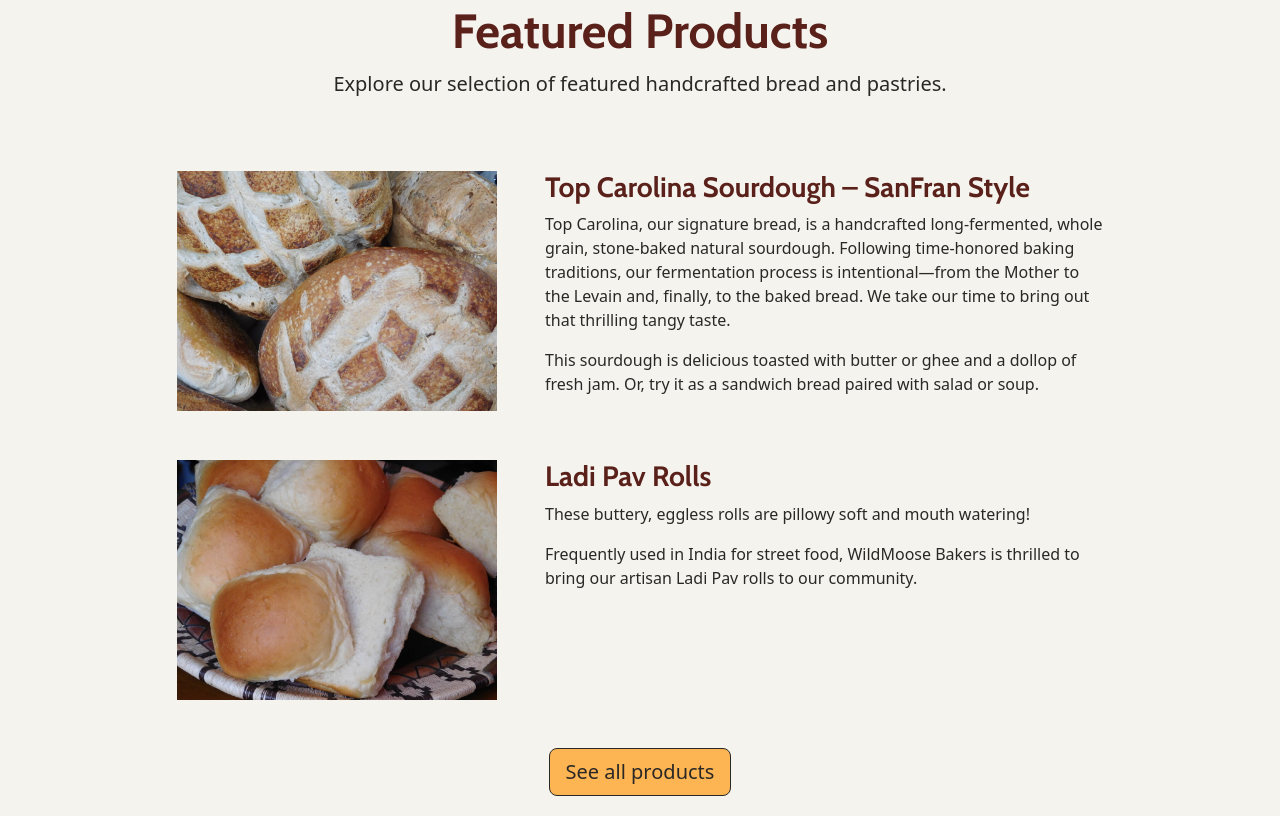
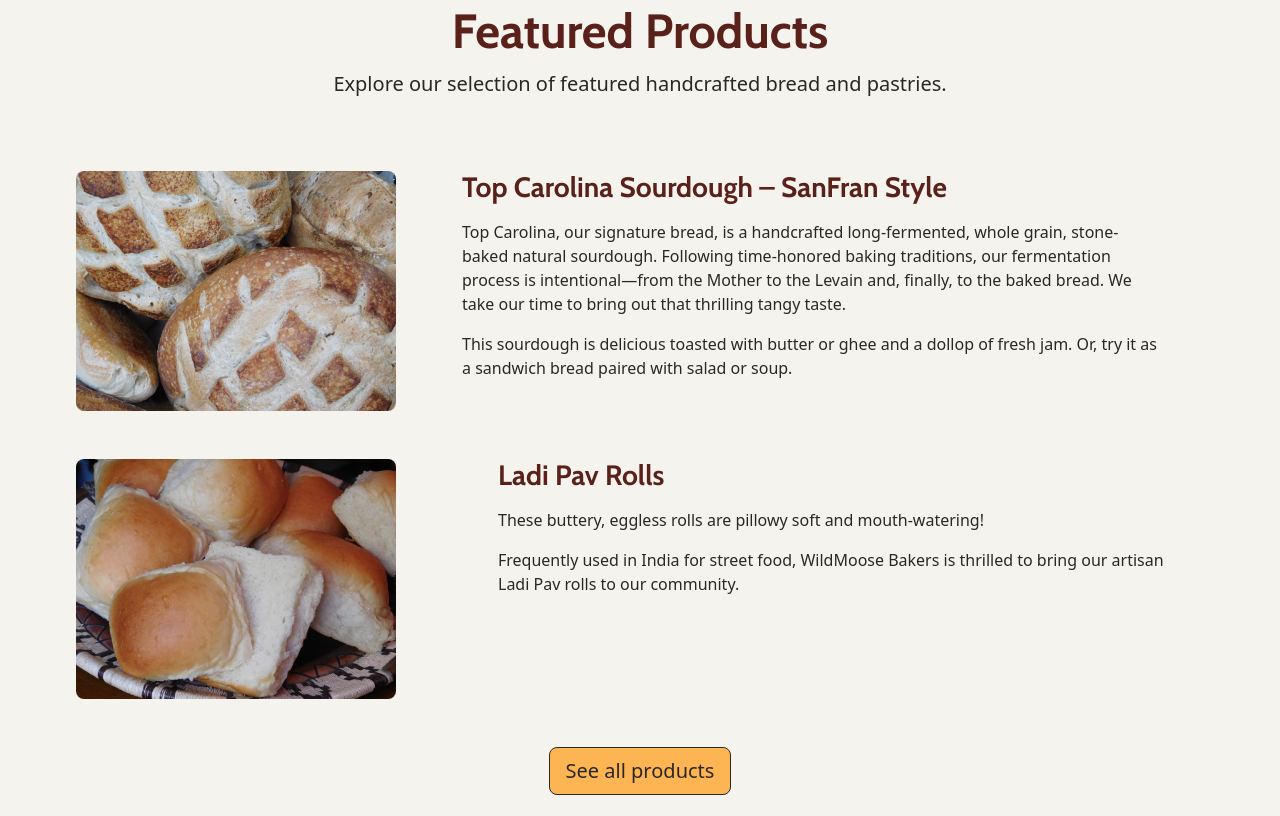
Before and after one commit to mooseprintswebdesign/wildmoosebakers, a plain HTML site: page index.html in a window 1280 px wide. Shown: the part 1244-2060 px from the top of the page. Drawn offline with nearby package versions, Linux system fonts and the light colour scheme.

Commit message:
Implement responsive design on home and about pages
Signed-off-by: mooseprintswebdesign <mooseprintswebdesign@gmail.com>

```diff
--- a/index.html
+++ b/index.html
@@ -70,39 +70,42 @@
 
 <!-- Product Section -->
 <section id="products" class="container py-2 mb-5">
-
   <div class="text-center mb-5">
     <h2 class="display-5">Featured Products</h2>
     <p class="lead">Explore our selection of featured handcrafted bread and pastries.</p>
   </div>
 
   <!-- Product 1 -->
-      <div class="row mb-4 pt-4 justify-content-center">
-        <div class="col-md-10 d-flex align-items-start justify-content-center mb-4">
-          <img src="./images/original/top-carolina.jpg" alt="Top carolina sourdough" class="img-fluid me-5" style="height: 15rem">
-          <div>
-            <h3>Top Carolina Sourdough – SanFran Style</h3>
+  <div class="row mb-4 pt-4 justify-content-center flex-column flex-md-row">
+    <div class="col-12 col-md-4 d-flex align-items-start justify-content-center mb-4">
+      <img src="./images/original/top-carolina.jpg" alt="Top carolina sourdough" class="img-fluid me-5 rounded-3" style="height: 15rem; max-width: 100%; object-fit: cover;">
+    </div>
+    <div class="col-12 col-md-8 pe-md-5">
+      <h3 class="mb-3" style="color: var(--heading-text)">Top Carolina Sourdough – SanFran Style</h3>
       <p>Top Carolina, our signature bread, is a handcrafted long-fermented, whole grain, stone-baked natural sourdough. Following time-honored baking traditions, our fermentation process is intentional—from the Mother to the Levain and, finally, to the baked bread. We take our time to bring out that thrilling tangy taste.</p>
       <p>This sourdough is delicious toasted with butter or ghee and a dollop of fresh jam. Or, try it as a sandwich bread paired with salad or soup.</p>
     </div>
   </div>
-      </div>
 
   <!-- Product 2 -->
-      <div class="row mb-4 justify-content-center">
-        <div class="col-md-10 d-flex align-items-start justify-content-center mb-4">
-          <img src="./images/original/ladi-pav.jpg" alt="Ladi pav rolls" class="img-fluid me-5" style="height: 15rem">
-          <div>
-            <h3>Ladi Pav Rolls</h3>
-            <p>These buttery, eggless rolls are pillowy soft and mouth watering!</p>
+  <div class="row mb-4 justify-content-center flex-column flex-md-row">
+    <div class="col-12 col-md-4 d-flex align-items-start justify-content-center mb-4">
+      <img src="./images/original/ladi-pav.jpg" alt="Ladi pav rolls" class="img-fluid me-5 rounded-3" style="height: 15rem; max-width: 100%; object-fit: cover;">
+    </div>
+    <div class="col-12 col-md-8 ps-md-5">
+      <h3 class="mb-3" style="color: var(--heading-text)">Ladi Pav Rolls</h3>
+      <p>These buttery, eggless rolls are pillowy soft and mouth-watering!</p>
       <p>Frequently used in India for street food, WildMoose Bakers is thrilled to bring our artisan Ladi Pav rolls to our community.</p>
     </div>
   </div>
-      </div>
+
   <div class="text-center">
     <a href="products.html" class="btn btn-lg btn-outline-light">See all products</a>
   </div>
 </section>
+
+
+
 
     <!-- Footer -->
     <footer id="contact" class="text-center py-5" style="background-color: var(--tertiary-accent-color)">
```
Also changed, not shown: about.html (+14 -12 lines). Lines whose indentation alone changed are shown as unchanged.
